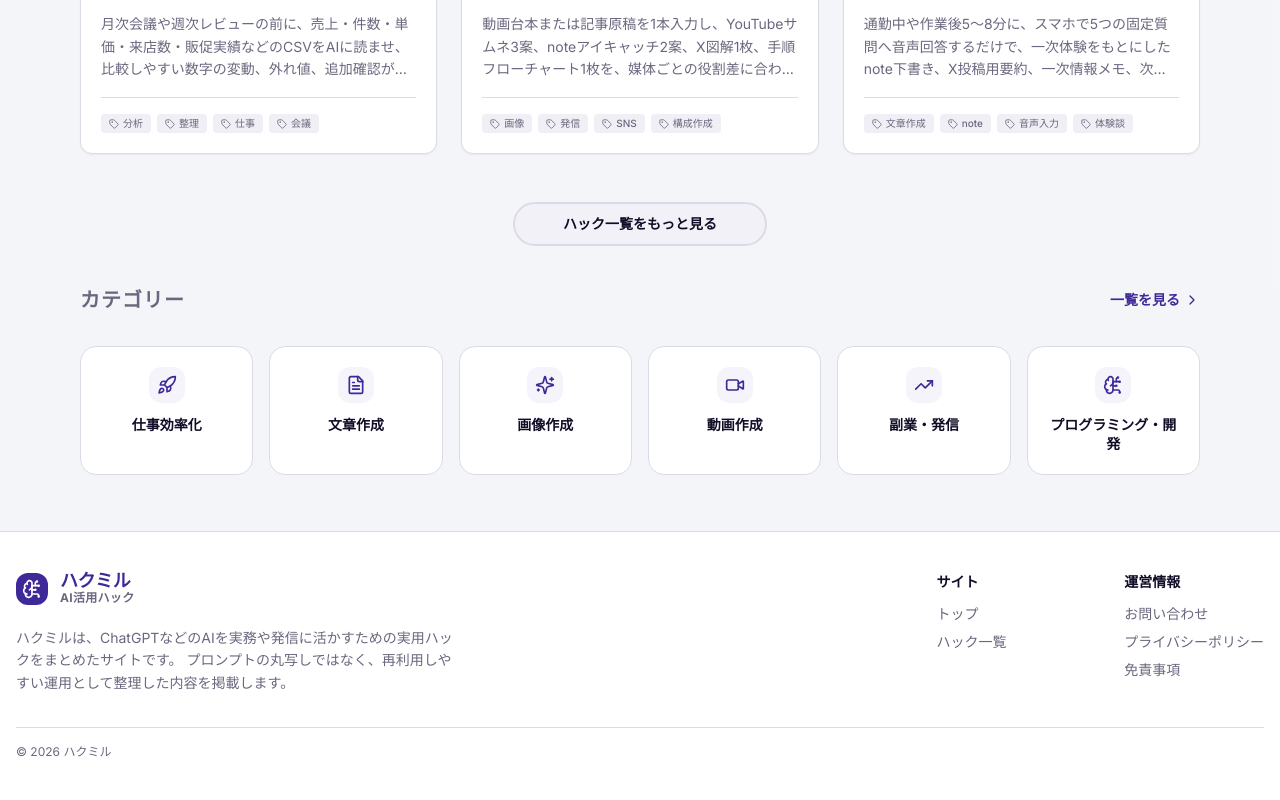
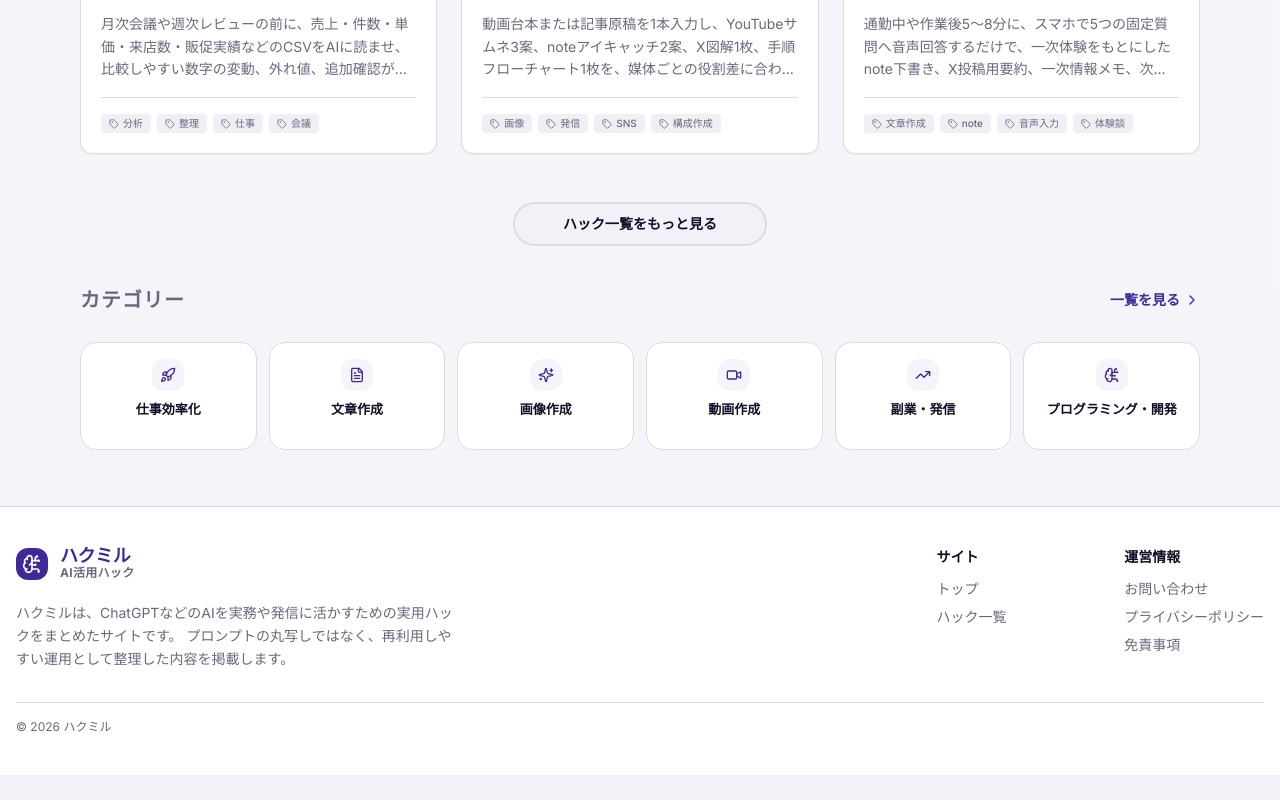
Before and after one commit to tools-labo/hakumiru, a Next.js app: page / in a window 1280 px wide. Shown: the part 1491-2291 px from the top of the page. After the commit the page ends 2266 px from the top, so only its background shows below. Built offline with nearby package versions, Linux system fonts and the light colour scheme.

Commit message:
Update page.tsx

```diff
--- a/src/app/page.tsx
+++ b/src/app/page.tsx
@@ -63,12 +63,12 @@ export default function Home() {
   ];
 
   const categoriesList = [
-    { name: "仕事効率化", icon: <Rocket className="w-5 h-5" /> },
-    { name: "文章作成", icon: <FileText className="w-5 h-5" /> },
-    { name: "画像作成", icon: <Sparkles className="w-5 h-5" /> },
-    { name: "動画作成", icon: <Video className="w-5 h-5" /> },
-    { name: "副業・発信", icon: <TrendingUp className="w-5 h-5" /> },
-    { name: "プログラミング・開発", icon: <BrainCircuit className="w-5 h-5" /> },
+    { name: "仕事効率化", icon: <Rocket className="w-4 h-4" /> },
+    { name: "文章作成", icon: <FileText className="w-4 h-4" /> },
+    { name: "画像作成", icon: <Sparkles className="w-4 h-4" /> },
+    { name: "動画作成", icon: <Video className="w-4 h-4" /> },
+    { name: "副業・発信", icon: <TrendingUp className="w-4 h-4" /> },
+    { name: "プログラミング・開発", icon: <BrainCircuit className="w-4 h-4" /> },
   ];
 
   return (
@@ -178,7 +178,7 @@ export default function Home() {
       </section>
 
       <section className="container mx-auto px-4 py-2 max-w-6xl">
-        <div className="flex items-center justify-between mb-8">
+        <div className="flex items-center justify-between mb-7">
           <h2 className="text-xl font-black uppercase tracking-wider text-muted-foreground">
             カテゴリー
           </h2>
@@ -189,14 +189,14 @@ export default function Home() {
             一覧を見る <ChevronRight className="w-4 h-4" />
           </Link>
         </div>
-        <div className="grid grid-cols-2 md:grid-cols-3 lg:grid-cols-6 gap-4">
+        <div className="grid grid-cols-2 md:grid-cols-3 lg:grid-cols-6 gap-3">
           {categoriesList.map((cat) => (
             <Link key={cat.name} href={`/hacks?category=${cat.name}`}>
-              <div className="bg-white px-4 py-5 rounded-2xl border hover:border-primary/50 transition-all group hover:shadow-sm h-full flex flex-col items-center text-center min-h-[124px]">
-                <div className="w-9 h-9 bg-primary/5 rounded-xl flex items-center justify-center text-primary mb-3 group-hover:scale-110 transition-transform">
+              <div className="bg-white px-3 py-4 rounded-2xl border hover:border-primary/50 transition-all group hover:shadow-sm h-full flex flex-col items-center text-center min-h-[108px]">
+                <div className="w-8 h-8 bg-primary/5 rounded-lg flex items-center justify-center text-primary mb-2.5 group-hover:scale-110 transition-transform">
                   {cat.icon}
                 </div>
-                <h3 className="font-bold text-sm leading-snug">{cat.name}</h3>
+                <h3 className="font-bold text-[13px] leading-snug">{cat.name}</h3>
               </div>
             </Link>
           ))}
```
